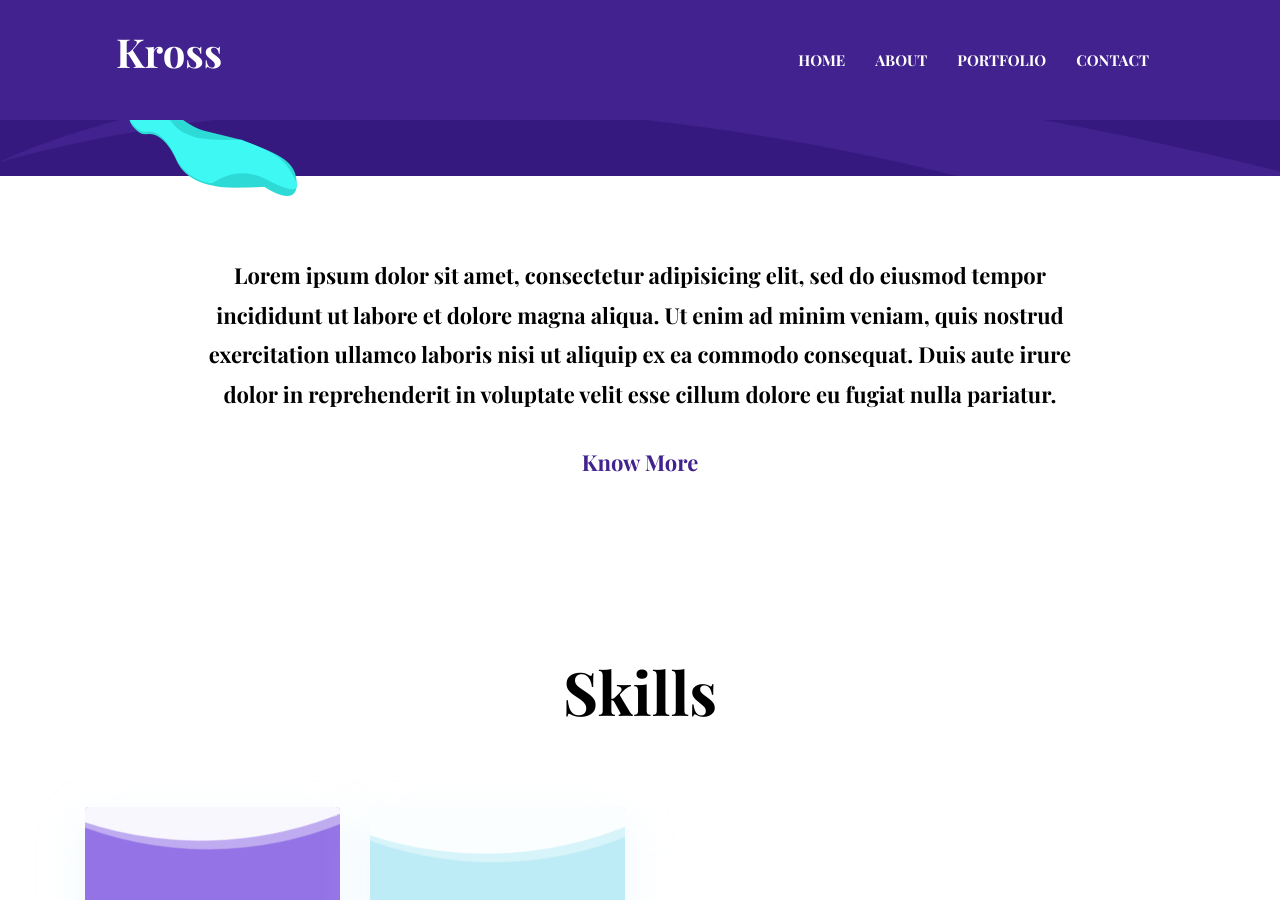
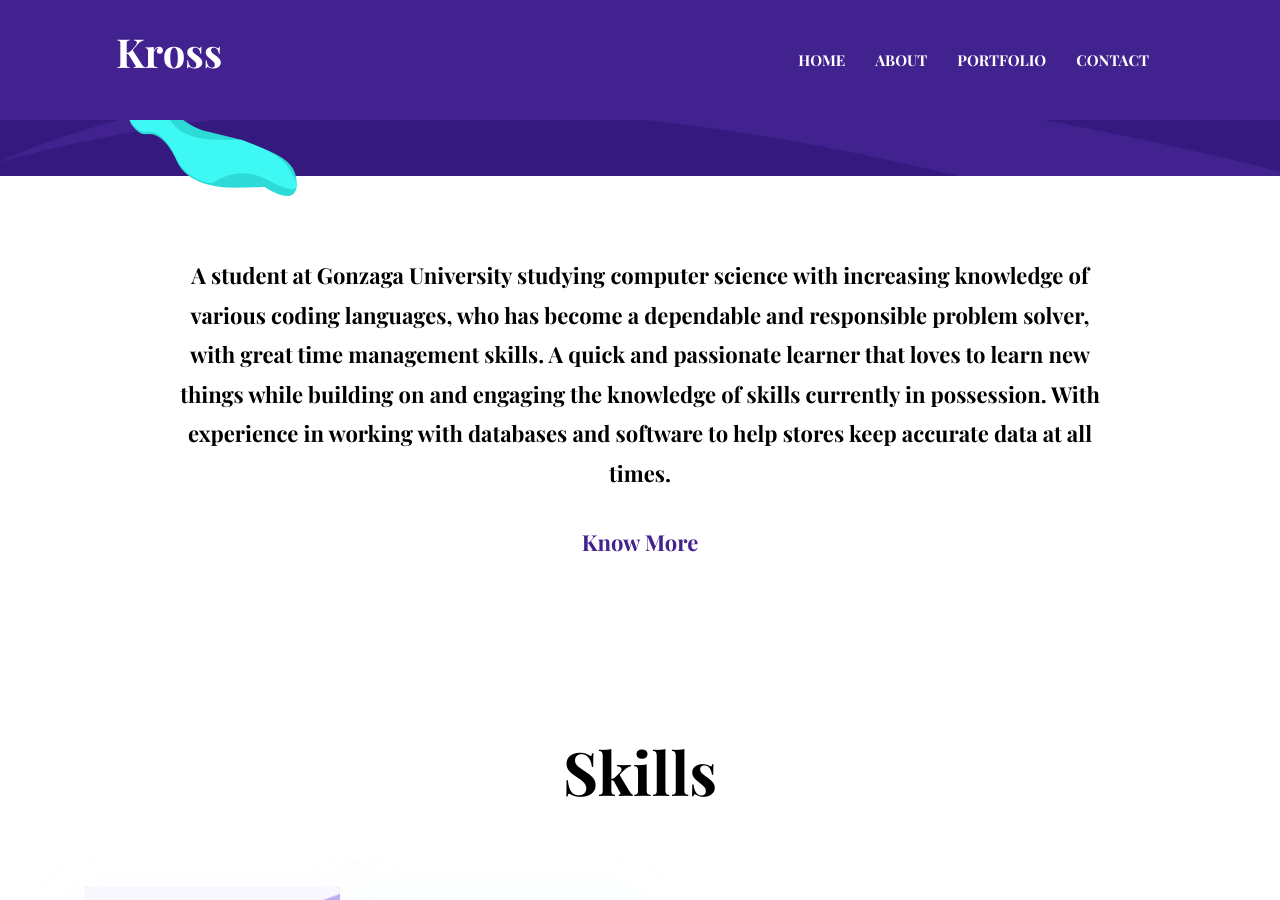
Before and after one commit to Aldriik0/Aldriik0.github.io, a Jekyll site: the page built from index.html, in a window 1280 px wide and 900 px high, scrolled down 540 px. Built offline with Jekyll 4.4.1, drawn with Linux system fonts in a browser that asks for light colours.

Commit message:
Added my about from my linked in

```diff
--- a/_data/settings.yml
+++ b/_data/settings.yml
@@ -42,7 +42,7 @@ hero:
 # About (Section and Page)
 
 # About Section
-blurb: Lorem ipsum dolor sit amet, consectetur adipisicing elit, sed do eiusmod tempor incididunt ut labore et dolore magna aliqua. Ut enim ad minim veniam, quis nostrud exercitation ullamco laboris nisi ut aliquip ex ea commodo consequat. Duis aute irure dolor in reprehenderit in voluptate velit esse cillum dolore eu fugiat nulla pariatur.
+blurb: A student at Gonzaga University studying computer science with increasing knowledge of various coding languages, who has become a dependable and responsible problem solver, with great time management skills. A quick and passionate learner that loves to learn new things while building on and engaging the knowledge of skills currently in possession. With experience in working with databases and software to help stores keep accurate data at all times.
 
 blurb-btn-link: "/about"
 blurb-btn-name: know more
```
